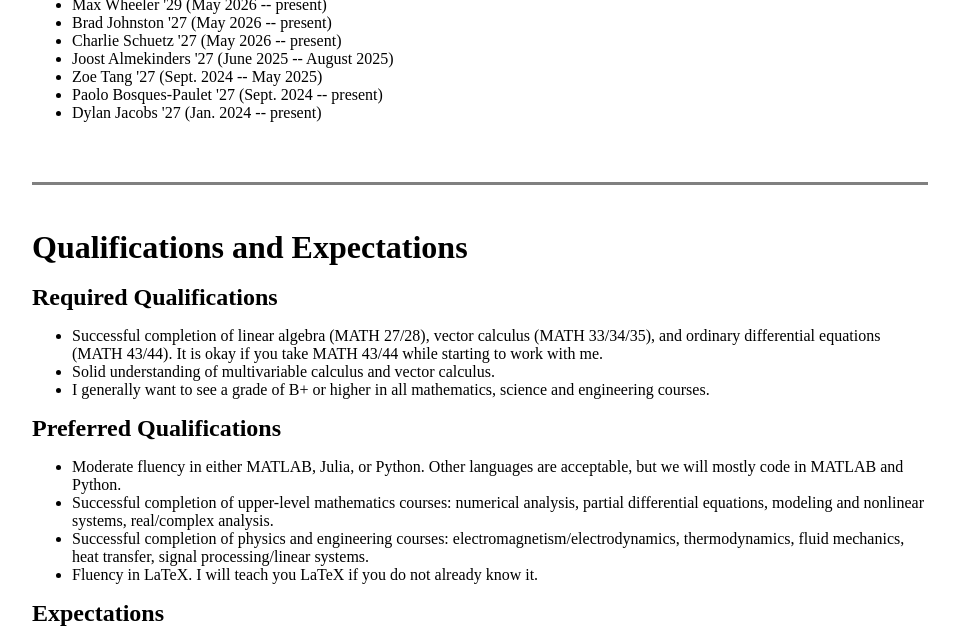
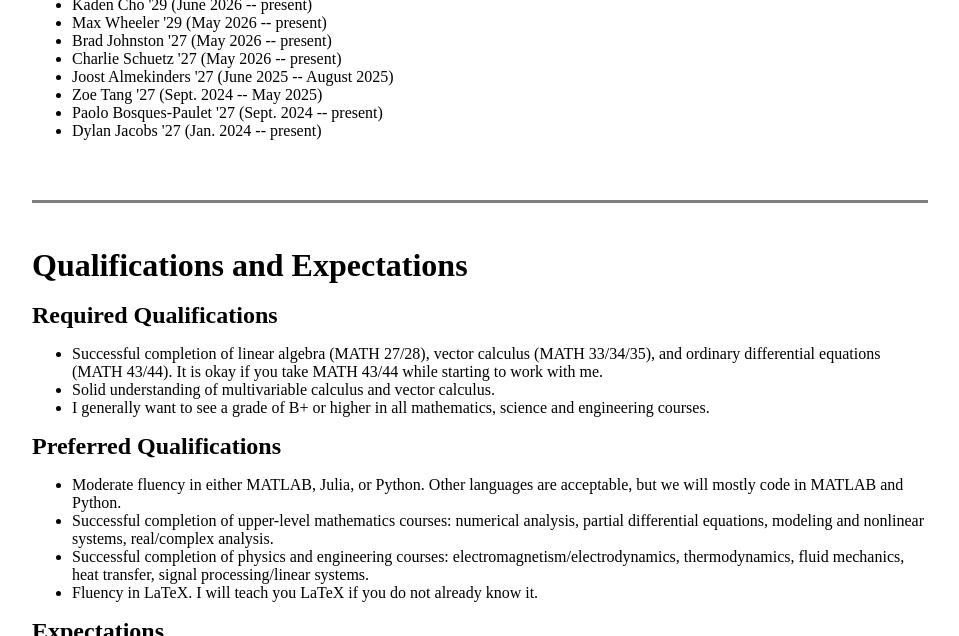
Before and after one commit to jhknakao/jhknakao.github.io, a Jekyll site: the page built from undergradresearch.html, in a window 1280 px wide and 900 px high, scrolled down 664 px, cut to the strip 264-900 px from the top of the window. Shown: the whole strip, without its empty margins (160-1119 px from the left). Built offline with Jekyll 4.4.1, drawn with Linux system fonts in a browser that asks for light colours.

Commit message:
Update undergradresearch.html

```diff
--- a/undergradresearch.html
+++ b/undergradresearch.html
@@ -21,6 +21,7 @@ title: Undergraduate Research
 	<p style="padding:40px;float:right;"><figure><img src="images/nakao_team_2025.jpg" width="400" height=auto><figcaption>Nakao Research Group 2025 (D. Jacobs, P. Bosques-Paulet, J. Nakao, J. Almekinders, Z. Tang)</figcaption></figure></p>
 
 	<ul>
+		<li>Kaden Cho '29 (June 2026 -- present)</li>
 		<li>Max Wheeler '29 (May 2026 -- present)</li>
 		<li>Brad Johnston '27 (May 2026 -- present)</li>
 		<li>Charlie Schuetz '27 (May 2026 -- present)</li>
```
